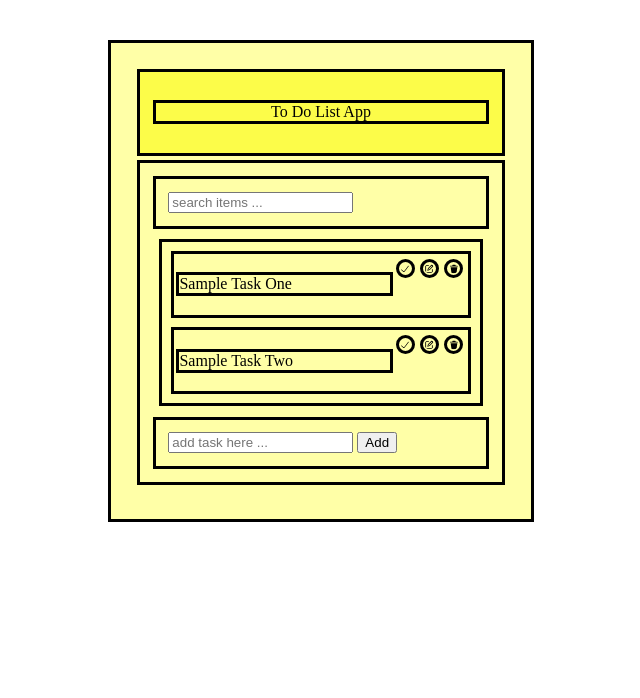
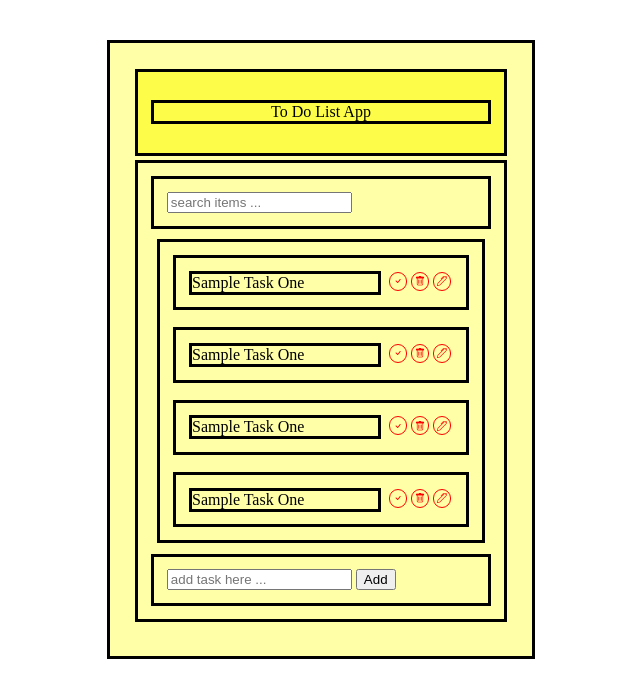
Before and after one commit to hraofian/vanillaJavaScriptProjects, a plain HTML site: page 05-todolist/todolist.html in a window 1280 px wide. Shown: the whole page, without its empty margins (319-959 px from the left). Drawn offline with nearby package versions, Linux system fonts and the light colour scheme.

Commit message:
to do list codding icon css

```diff
--- a/05-todolist/todolist.css
+++ b/05-todolist/todolist.css
@@ -65,8 +65,8 @@ ul {
 
 li {
   border: solid;
-  padding: 0.2vw;
-  margin: 0.2vw;
+  padding: 1vw;
+  margin: 0.5vw;
   flex-direction: row;
   grid-column: 1/11;
   display: grid;
@@ -74,17 +74,44 @@ li {
 }
 li p {
   border: solid;
+  margin: 0;
+  margin-right: 0.5vw;
   grid-column: 1/10;
+  align-items: center;
+  justify-content: center;
+  align-content: center;
 }
 
-#tick-icon,
-#edith-icon,
 #delete-icon {
-  width: 10px;
-  border: solid;
-  border-radius: 50%;
-  padding: 1.5px;
-  margin: 0.2vw;
+  width: 30px;
+  height: 30px;
+  border: 1.5px solid #ff0000;
+  padding: 3px;
+  border-radius: 900px;
+  color: #ff0000;
+  font-size: 10px;
+  margin: 2px;
+}
+
+#tick-icon {
+  width: 30px;
+  height: 30px;
+  border: 1.5px solid #ff0000;
+  padding: 3px;
+  border-radius: 900px;
+  color: #ff0000;
+  font-size: 10px;
+  margin: 2px;
+}
+#edith-icon {
+  width: 30px;
+  height: 30px;
+  border: 1.5px solid #ff0000;
+  padding: 3px;
+  border-radius: 900px;
+  color: #ff0000;
+  font-size: 10px;
+  margin: 2px;
 }
 
 #tick-icon {
--- a/05-todolist/todolist.html
+++ b/05-todolist/todolist.html
@@ -5,6 +5,11 @@
     <meta name="viewport" content="width=device-width, initial-scale=1.0" />
     <title>To Do List App</title>
     <link rel="stylesheet" href="todolist.css" />
+    <!-- Option 1: Include in HTML -->
+    <link
+      rel="stylesheet"
+      href="https://cdn.jsdelivr.net/npm/bootstrap-icons@1.3.0/font/bootstrap-icons.css"
+    />
   </head>
   <body>
     <div class="container">
@@ -18,15 +23,51 @@
         <ul>
           <li>
             <p>Sample Task One</p>
-            <span><img id="tick-icon" src="icon/tick.svg" alt="" /></span>
-            <span><img id="edith-icon" src="icon/edith.svg" alt="" /></span>
-            <span><img id="delete-icon" src="icon/delete.svg" alt="" /></span>
+            <span>
+              <i id="tick-icon" class="bi bi-check"></i>
+            </span>
+            <span>
+              <i id="edith-icon" class="bi bi-trash"></i>
+            </span>
+            <span>
+              <i id="delete-icon" class="bi bi-pen"></i>
+            </span>
           </li>
           <li>
-            <p>Sample Task Two</p>
-            <span><img id="tick-icon" src="icon/tick.svg" alt="" /></span>
-            <span><img id="edith-icon" src="icon/edith.svg" alt="" /></span>
-            <span><img id="delete-icon" src="icon/delete.svg" alt="" /></span>
+            <p>Sample Task One</p>
+            <span>
+              <i id="tick-icon" class="bi bi-check"></i>
+            </span>
+            <span>
+              <i id="edith-icon" class="bi bi-trash"></i>
+            </span>
+            <span>
+              <i id="delete-icon" class="bi bi-pen"></i>
+            </span>
+          </li>
+          <li>
+            <p>Sample Task One</p>
+            <span>
+              <i id="tick-icon" class="bi bi-check"></i>
+            </span>
+            <span>
+              <i id="edith-icon" class="bi bi-trash"></i>
+            </span>
+            <span>
+              <i id="delete-icon" class="bi bi-pen"></i>
+            </span>
+          </li>
+          <li>
+            <p>Sample Task One</p>
+            <span>
+              <i id="tick-icon" class="bi bi-check"></i>
+            </span>
+            <span>
+              <i id="edith-icon" class="bi bi-trash"></i>
+            </span>
+            <span>
+              <i id="delete-icon" class="bi bi-pen"></i>
+            </span>
           </li>
         </ul>
         <div class="add-container">
```
